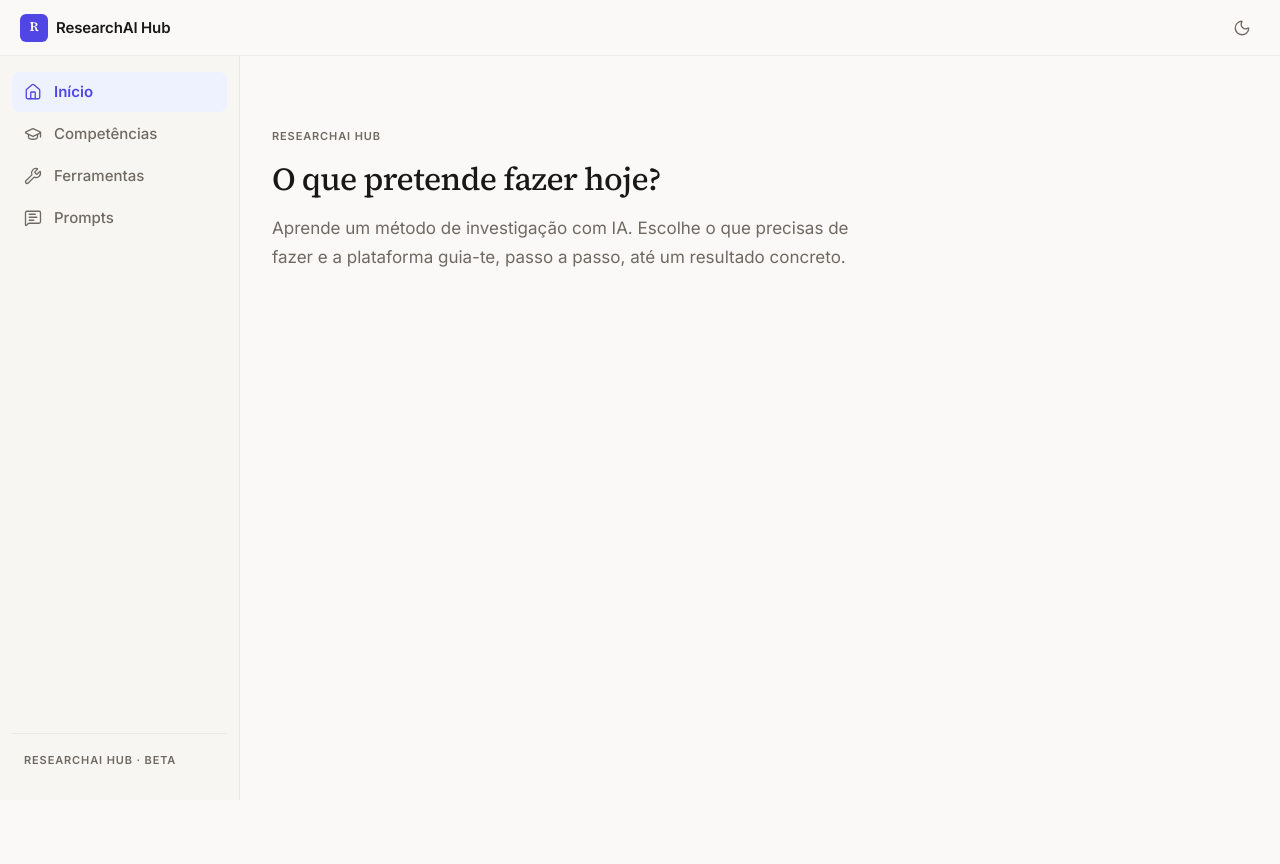
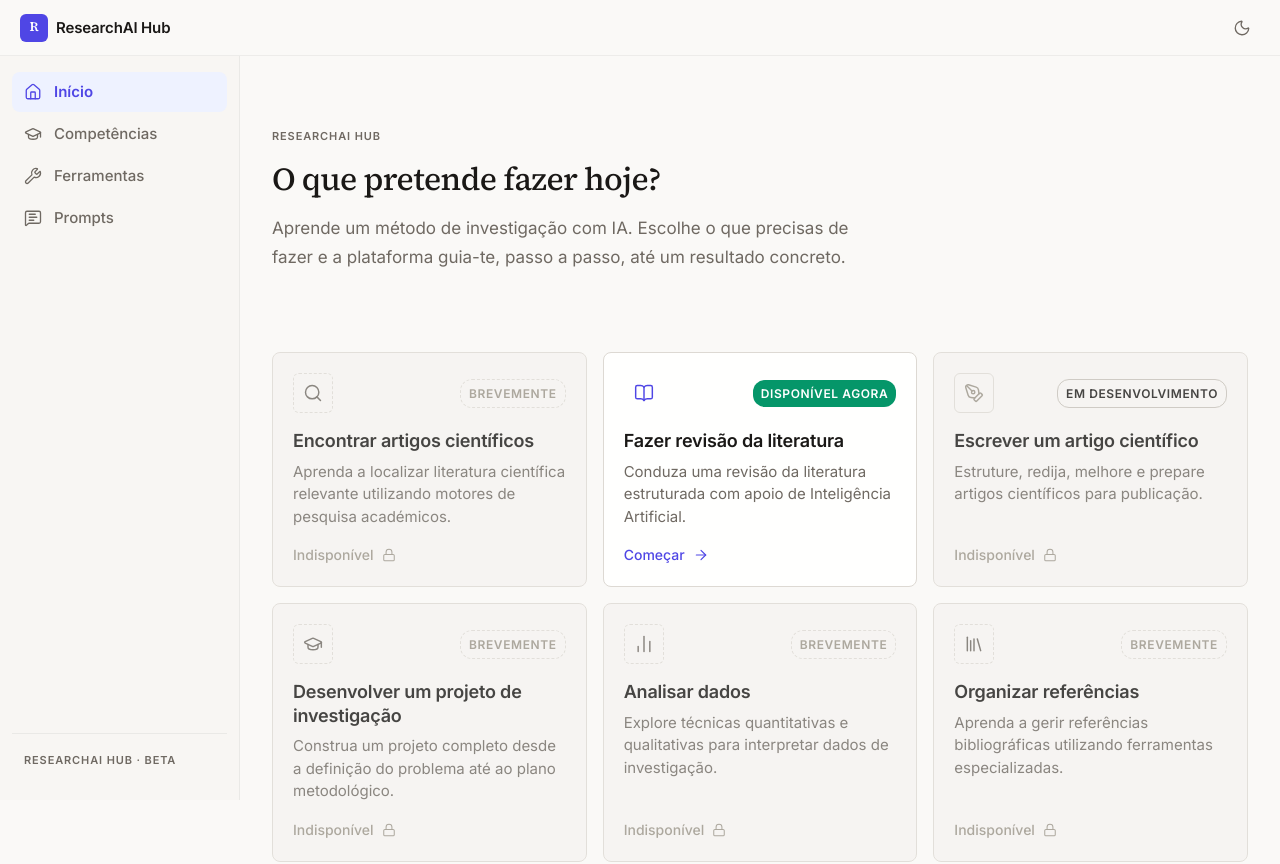
Before and after one commit to egaslemos-gif/ResearchAI-Hub, a Next.js app in the folder website/: page / in a window 1280 px wide. Shown: the top 864 px of the page. Before the commit the page ends 800 px from the top, so only its background shows below. Built offline with nearby package versions, Linux system fonts and the light colour scheme.

Commit message:
feat(homepage): replace hero with ResearchNeed ecosystem grid (Sprint D)

```diff
--- a/website/app/page.tsx
+++ b/website/app/page.tsx
@@ -1,61 +1,30 @@
 import Link from "next/link";
-import { getCompetencies, getTools, getPrompts } from "@/lib/content";
+import { getTools, getPrompts } from "@/lib/content";
 import { ui } from "@/lib/labels";
-import { CompetencyCard } from "@/components/ui/CompetencyCard";
 import { ToolCard } from "@/components/ui/ToolCard";
 import { PromptCard } from "@/components/ui/PromptCard";
 import { WelcomeBackCard } from "@/components/experience/WelcomeBackCard";
-import { Button } from "@/components/ui/Button";
+import { EcosystemGrid } from "@/components/home/EcosystemGrid";
 import { Icon } from "@/components/ui/Icon";
 import styles from "./home.module.css";
 
 export default function HomePage() {
-  const competencies = getCompetencies();
   const tools = getTools();
   const prompts = getPrompts();
 
-  const [featured, ...rest] = competencies;
-
   return (
     <div className={styles.page}>
-      {/* ---- Hero: responde "O que pretende fazer hoje?" + CTA principal ---- */}
+      <WelcomeBackCard />
+
       <section className={styles.hero}>
         <span className="overline">{ui.product.name}</span>
         <h1 className={styles.heroTitle}>{ui.home.question}</h1>
         <p className={styles.heroIntro}>{ui.product.intro}</p>
-        {featured && (
-          <div className={styles.heroCta}>
-            <Button size="lg" href={`/competencias/${featured.slug}`}>
-              {ui.actions.startWith(featured.name)}
-              <Icon name="arrow-right" size={18} />
-            </Button>
-            <Button size="lg" variant="secondary" href="/competencias">
-              {ui.actions.viewCompetencies}
-            </Button>
-          </div>
-        )}
       </section>
 
-      {/* ---- Competência em destaque + restantes (tudo dos activos) ---- */}
-      <WelcomeBackCard />
-      {featured && (
-        <section className={styles.section}>
-          <SectionHead
-            kicker={ui.home.featuredKicker}
-            title={ui.home.competenciesTitle}
-            subtitle={ui.home.competenciesSubtitle}
-            href="/competencias"
-          />
-          <CompetencyCard c={featured} featured />
-          {rest.length > 0 && (
-            <div className={styles.grid3}>
-              {rest.map((c) => (
-                <CompetencyCard key={c.slug} c={c} />
-              ))}
-            </div>
-          )}
-        </section>
-      )}
+      <section className={styles.section}>
+        <EcosystemGrid />
+      </section>
 
       {/* ---- Ferramentas ---- */}
       {tools.length > 0 && (
--- /dev/null
+++ b/website/components/home/EcosystemGrid.module.css
@@ -0,0 +1,138 @@
+.grid {
+  display: grid;
+  grid-template-columns: 1fr;
+  gap: var(--space-4);
+  width: 100%;
+}
+
+@media (min-width: 768px) {
+  .grid {
+    grid-template-columns: repeat(2, 1fr);
+  }
+}
+
+@media (min-width: 1024px) {
+  .grid {
+    grid-template-columns: repeat(3, 1fr);
+  }
+}
+
+.card {
+  display: flex;
+  flex-direction: column;
+  padding: var(--space-5);
+  border-radius: var(--radius-lg);
+  border: 1px solid var(--color-border);
+  background: var(--color-surface);
+  transition: all 0.2s ease;
+  height: 100%;
+}
+
+.cardAvailable:hover {
+  border-color: var(--color-brand);
+  transform: translateY(-2px);
+  box-shadow: 0 4px 20px rgba(0, 0, 0, 0.05);
+}
+
+.cardNotAvailable {
+  opacity: 0.8;
+  background: var(--color-surface-sunken);
+  cursor: not-allowed;
+}
+
+.cardNotAvailable:hover {
+  border-color: var(--color-border-strong);
+}
+
+.header {
+  display: flex;
+  align-items: center;
+  justify-content: space-between;
+  margin-bottom: var(--space-4);
+}
+
+.iconWrap {
+  display: inline-flex;
+  align-items: center;
+  justify-content: center;
+  width: 40px;
+  height: 40px;
+  border-radius: var(--radius-md);
+}
+
+.iconAvailable {
+  background: var(--color-brand-muted);
+  color: var(--color-brand);
+}
+
+.iconDevelopment {
+  background: var(--color-surface-sunken);
+  color: var(--color-text-subtle);
+  border: 1px solid var(--color-border);
+}
+
+.iconPlanned {
+  background: var(--color-surface-sunken);
+  color: var(--color-text-muted);
+  border: 1px dashed var(--color-border);
+}
+
+/* Badges */
+.badge {
+  font-size: 0.75rem;
+  font-weight: 600;
+  padding: 4px 8px;
+  border-radius: 12px;
+  text-transform: uppercase;
+  letter-spacing: 0.05em;
+}
+
+.badgeAvailable {
+  background: var(--color-success-fill);
+  color: #fff;
+}
+
+.badgeDevelopment {
+  background: var(--color-surface-sunken);
+  color: var(--color-text);
+  border: 1px solid var(--color-border-strong);
+}
+
+.badgePlanned {
+  background: transparent;
+  color: var(--color-text-subtle);
+  border: 1px dashed var(--color-border);
+}
+
+.title {
+  font-size: 1.125rem;
+  font-weight: 600;
+  color: var(--color-text);
+  margin-bottom: var(--space-2);
+  line-height: 1.3;
+}
+
+.description {
+  font-size: 0.9375rem;
+  color: var(--color-text-muted);
+  line-height: 1.5;
+  margin-bottom: var(--space-4);
+  flex-grow: 1;
+}
+
+.action {
+  margin-top: auto;
+  font-size: 0.875rem;
+  font-weight: 500;
+  display: flex;
+  align-items: center;
+  gap: var(--space-2);
+}
+
+.actionAvailable {
+  color: var(--color-brand);
+}
+
+.actionNotAvailable {
+  color: var(--color-text-subtle);
+}
--- /dev/null
+++ b/website/components/home/EcosystemGrid.tsx
@@ -0,0 +1,13 @@
+import { RESEARCH_NEEDS } from "@/lib/researchNeeds";
+import { ResearchNeedCard } from "./ResearchNeedCard";
+import styles from "./EcosystemGrid.module.css";
+
+export function EcosystemGrid() {
+  return (
+    <div className={styles.grid}>
+      {RESEARCH_NEEDS.map((need) => (
+        <ResearchNeedCard key={need.id} need={need} />
+      ))}
+    </div>
+  );
+}
--- /dev/null
+++ b/website/components/home/ResearchNeedCard.tsx
@@ -0,0 +1,72 @@
+import Link from "next/link";
+import { ResearchNeed } from "@/lib/researchNeeds";
+import { Icon } from "@/components/ui/Icon";
+import { ui } from "@/lib/labels";
+import styles from "./EcosystemGrid.module.css";
+
+export function ResearchNeedCard({ need }: { need: ResearchNeed }) {
+  const isAvailable = need.status === "available";
+  const href = isAvailable && need.competencyId ? `/competencias/${need.competencyId}` : undefined;
+
+  let badgeText = "";
+  let badgeClass = "";
+  let iconClass = "";
+
+  switch (need.status) {
+    case "available":
+      badgeText = "Disponível agora";
+      badgeClass = styles.badgeAvailable;
+      iconClass = styles.iconAvailable;
+      break;
+    case "development":
+      badgeText = "Em desenvolvimento";
+      badgeClass = styles.badgeDevelopment;
+      iconClass = styles.iconDevelopment;
+      break;
+    case "planned":
+      badgeText = "Brevemente";
+      badgeClass = styles.badgePlanned;
+      iconClass = styles.iconPlanned;
+      break;
+  }
+
+  const CardContent = () => (
+    <>
+      <div className={styles.header}>
+        <div className={`${styles.iconWrap} ${iconClass}`}>
+          <Icon name={need.iconName as any} size={20} />
+        </div>
+        <span className={`${styles.badge} ${badgeClass}`}>{badgeText}</span>
+      </div>
+
+      <h3 className={styles.title}>{need.title}</h3>
+      <p className={styles.description}>{need.description}</p>
+
+      {isAvailable ? (
+        <div className={`${styles.action} ${styles.actionAvailable}`}>
+          {ui.actions.start} <Icon name="arrow-right" size={16} />
+        </div>
+      ) : (
+        <div className={`${styles.action} ${styles.actionNotAvailable}`} title="Estará disponível numa futura versão.">
+          Indisponível <Icon name="lock" size={14} />
+        </div>
+      )}
+    </>
+  );
+
+  const cardClassName = `${styles.card} ${isAvailable ? styles.cardAvailable : styles.cardNotAvailable}`;
+
+  if (href) {
+    return (
+      <Link href={href} className={cardClassName}>
+        <CardContent />
+      </Link>
+    );
+  }
+
+  return (
+    <div className={cardClassName}>
+      <CardContent />
+    </div>
+  );
+}
--- /dev/null
+++ b/website/lib/researchNeeds.ts
@@ -0,0 +1,66 @@
+export type ResearchNeedStatus = "available" | "development" | "planned";
+
+export interface ResearchNeed {
+  id: string;
+  title: string;
+  description: string;
+  iconName: string;
+  status: ResearchNeedStatus;
+  competencyId?: string;
+  learningPathId?: string;
+  recipeId?: string;
+  protocolId?: string;
+}
+
+export const RESEARCH_NEEDS: ResearchNeed[] = [
+  {
+    id: "search-literature",
+    title: "Encontrar artigos científicos",
+    description: "Aprenda a localizar literatura científica relevante utilizando motores de pesquisa académicos.",
+    iconName: "search",
+    status: "planned",
+  },
+  {
+    id: "literature-review",
+    title: "Fazer revisão da literatura",
+    description: "Conduza uma revisão da literatura estruturada com apoio de Inteligência Artificial.",
+    iconName: "book-open",
+    status: "available",
+    competencyId: "revisao-da-literatura",
+  },
+  {
+    id: "write-article",
+    title: "Escrever um artigo científico",
+    description: "Estruture, redija, melhore e prepare artigos científicos para publicação.",
+    iconName: "pen-tool",
+    status: "development",
+  },
+  {
+    id: "design-project",
+    title: "Desenvolver um projeto de investigação",
+    description: "Construa um projeto completo desde a definição do problema até ao plano metodológico.",
+    iconName: "graduation-cap",
+    status: "planned",
+  },
+  {
+    id: "analyze-data",
+    title: "Analisar dados",
+    description: "Explore técnicas quantitativas e qualitativas para interpretar dados de investigação.",
+    iconName: "bar-chart-2",
+    status: "planned",
+  },
+  {
+    id: "organize-references",
+    title: "Organizar referências",
+    description: "Aprenda a gerir referências bibliográficas utilizando ferramentas especializadas.",
+    iconName: "library",
+    status: "planned",
+  },
+  {
+    id: "learn-ai",
+    title: "Aprender Inteligência Artificial para Investigação",
+    description: "Domine o uso ético e eficiente da IA aplicada à investigação científica.",
+    iconName: "bot",
+    status: "planned",
+  },
+];
```
